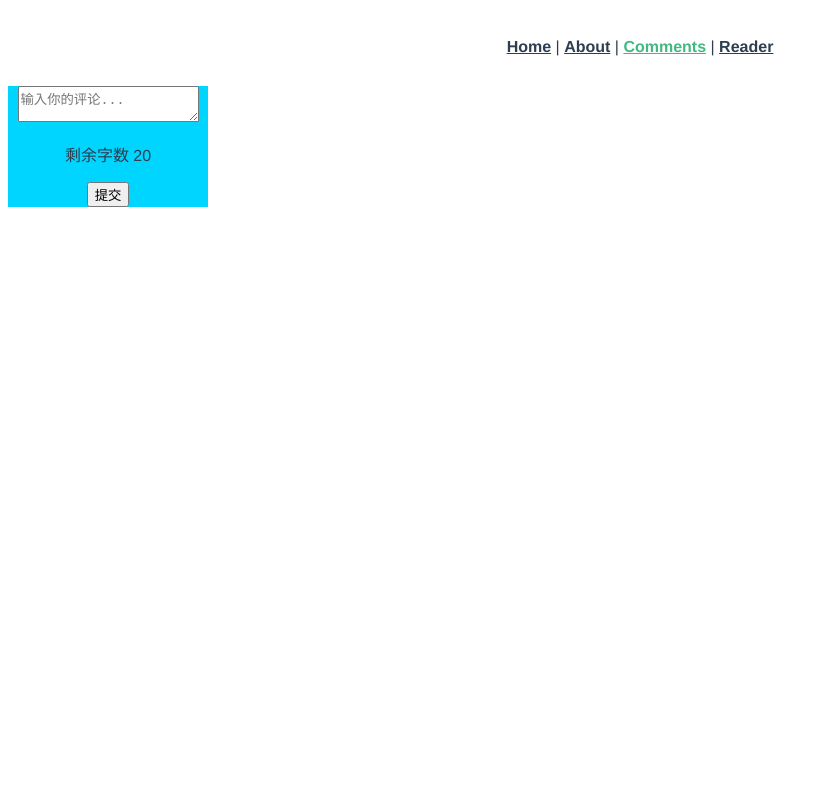
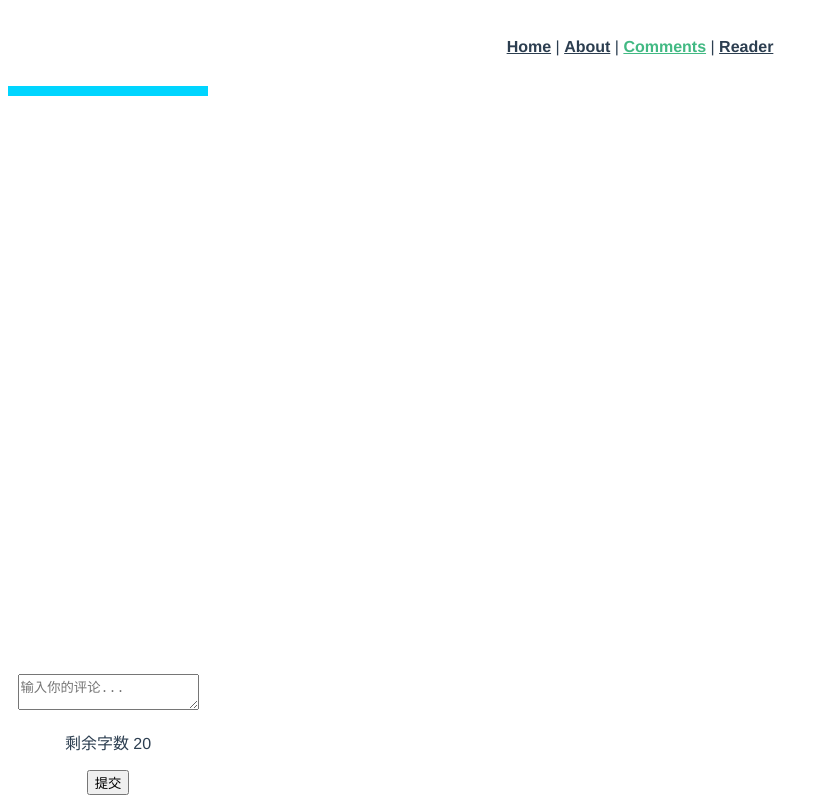
Before and after one commit to Ac-1d/RP2024, a Vue app in the folder front_end/: page /comments in a window 1280 px wide. Shown: the whole page, without its empty margins (0-829 px from the left). Built offline with nearby package versions, Linux system fonts and the light colour scheme.

Commit message:
adding styles for test

```diff
--- a/front_end/src/components/CommentBlock.vue
+++ b/front_end/src/components/CommentBlock.vue
@@ -138,8 +138,15 @@ export default {
 </script>
 
 <style scoped>
-.comment {
+.comments {
   margin-bottom: 10px;
+  .comment-box {
+    position: fixed;
+    bottom: 5px;
+    width: 200px;
+    background-color: white;
+  }
   /* 其他样式... */
 }
+
 </style>
```
Also changed, not shown: 1 other file (tests, documents, lock files or other folders).
